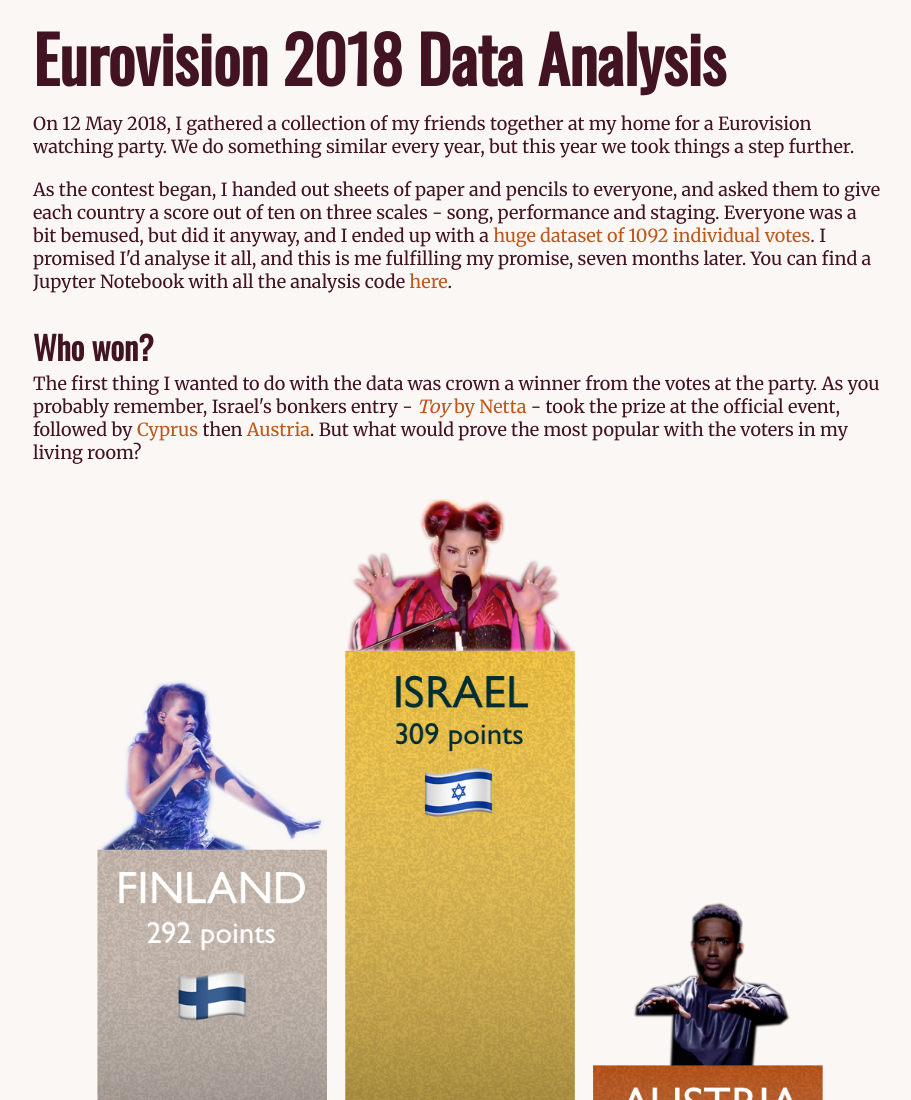
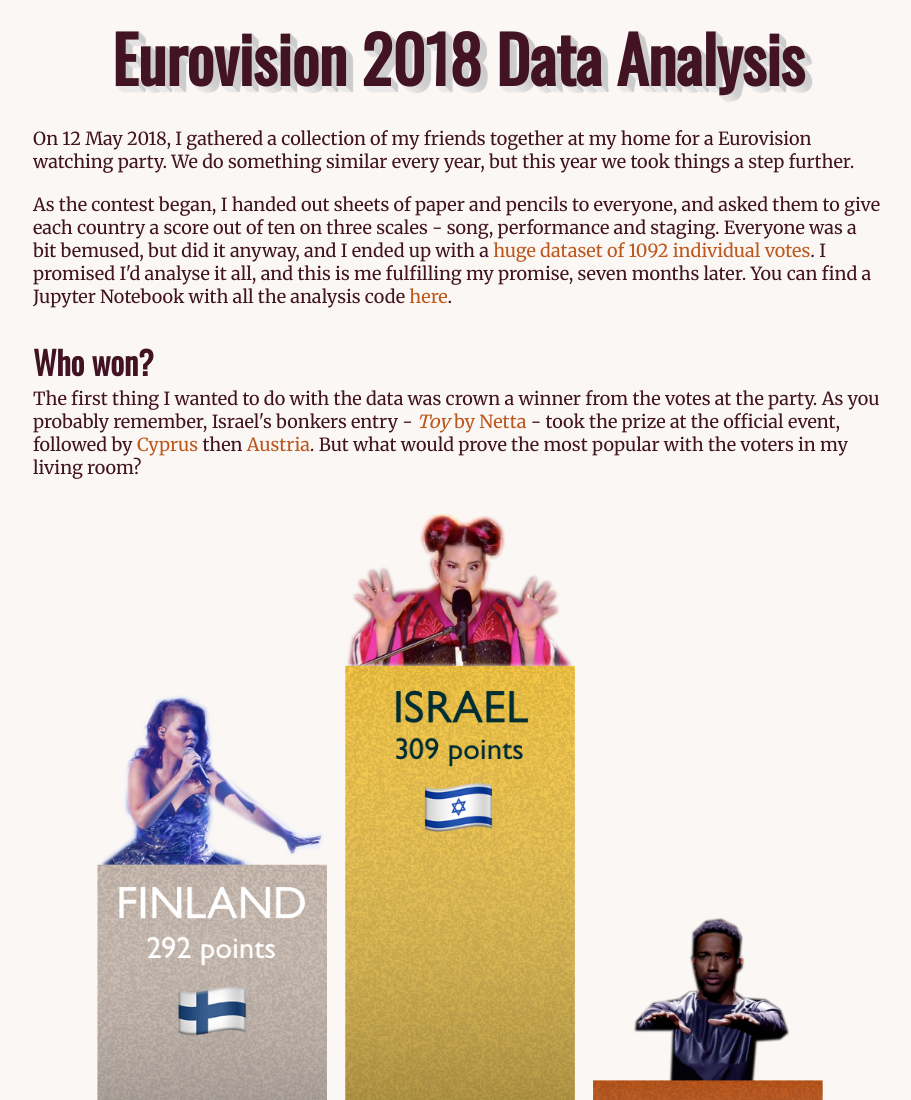
Before and after one commit to duncangeere/eurovision2018, a plain HTML site: page index.html in a window 1280 px wide. Shown: the top 1100 px of the page, without its empty margins (182-1093 px from the left). Drawn offline with nearby package versions, Linux system fonts and the light colour scheme.

Commit message:
Text shadow for the header

```diff
--- a/style.css
+++ b/style.css
@@ -17,9 +17,12 @@ body {
 h1 {
     font-family: 'Oswald', sans-serif;
     padding-top: 20px;
-    padding-bottom: 15px;
+    padding-bottom: 30px;
     font-size: 400%;
     line-height: 110%;
+    text-align: center;
+
+    text-shadow: 1px 0px 1px #CCCCCC, 0px 1px 1px #EEEEEE, 2px 1px 1px #CCCCCC, 1px 2px 1px #EEEEEE, 3px 2px 1px #CCCCCC, 2px 3px 1px #EEEEEE, 4px 3px 1px #CCCCCC, 3px 4px 1px #EEEEEE, 5px 4px 1px #CCCCCC, 4px 5px 1px #EEEEEE, 6px 5px 1px #CCCCCC, 5px 6px 1px #EEEEEE, 7px 6px 1px #CCCCCC;
 }
 
 h2 {
```
